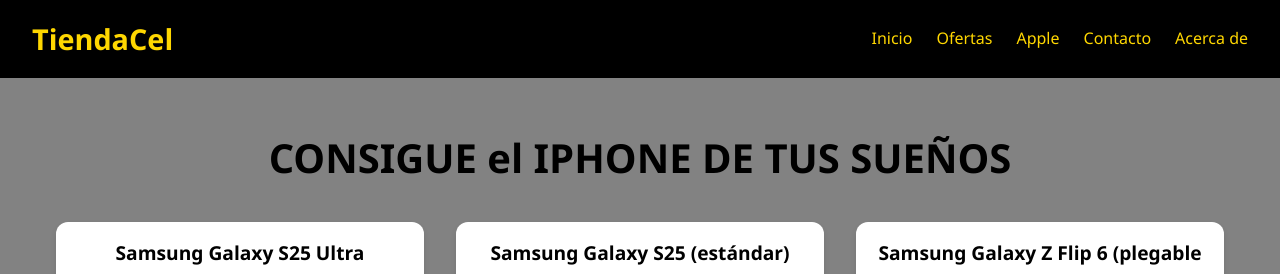
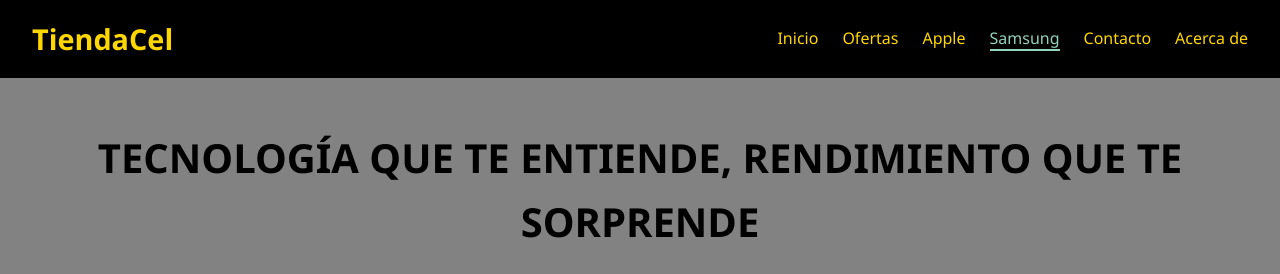
Before and after one commit to pony69-star/PROYECTO-MISE-CANDO, a plain HTML site: page samsung.html in a window 1280 px wide. Shown: the top 274 px of the page. Drawn offline with Linux system fonts and the light colour scheme; grey boxes are pictures that could not be loaded.

Commit message:
Agrego al proyecto, AGREGANDO SAMSUNG A LA LISTA O MENU

```diff
--- a/samsung.html
+++ b/samsung.html
@@ -15,7 +15,7 @@
             <li><a href="index.html">Inicio</a></li>
             <li><a href="ofertas.html">Ofertas</a></li>
             <li><a href="apple.html" > Apple</a></li>
-
+            <li><a href="samsung.html" class="active">Samsung</a></li>
             <li><a href="contacto.html">Contacto</a></li>
             <li><a href="acercade.html">Acerca de</a></li>
         </ul>
@@ -24,7 +24,9 @@
 
 <main>
     <section class="productos-section">
-        <h1>CONSIGUE el IPHONE DE TUS SUEÑOS</h1>
+        <h1>
+            TECNOLOGÍA QUE TE ENTIENDE, RENDIMIENTO QUE TE SORPRENDE
+        </h1>
         <div class="productos-grid">
 
             <article class="producto-card">
```
Also changed, not shown: acercade.html (+1 -1 lines), apple.html (+1 -1 lines), contacto.html (+1 -1 lines), index.html (+1 -1 lines), ofertas.html (+1 -1 lines).
